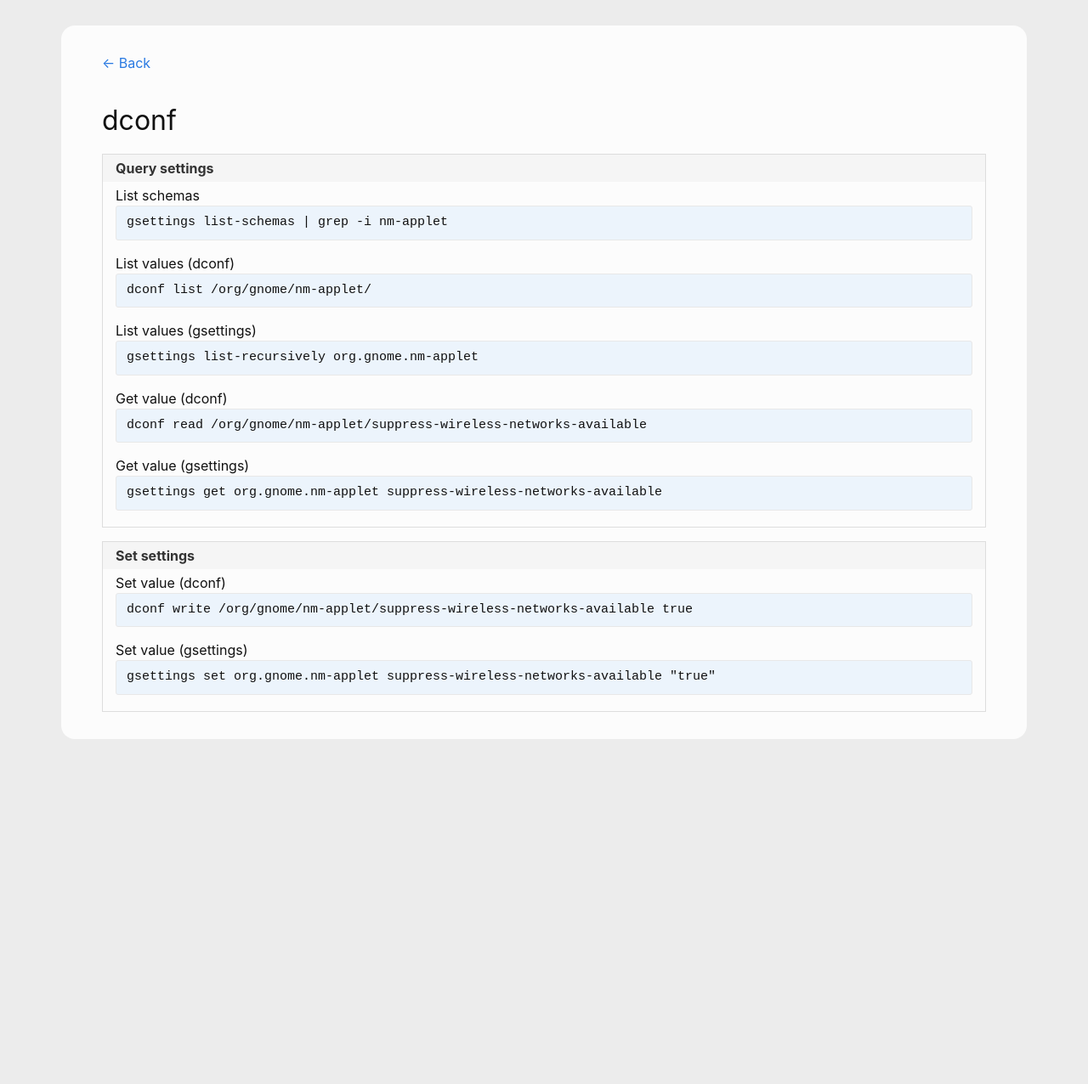
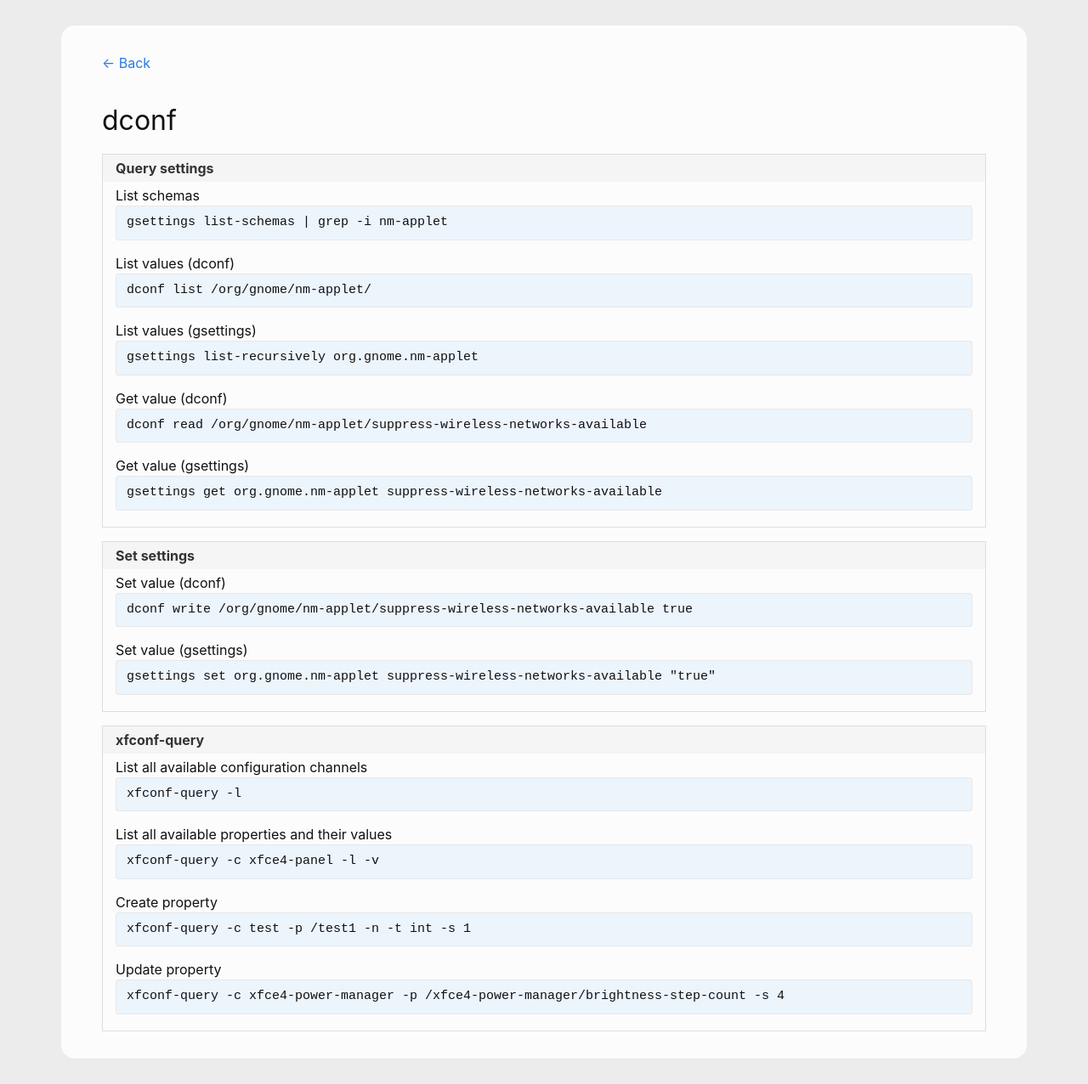
Before and after one commit to andreas-mausch/cheatsheets, a Jekyll site: the page built from _cheatsheets/dconf.md, in a window 1280 px wide. Shown: the whole page at 85% size. Built offline with Jekyll 4.4.1, drawn with Linux system fonts in a browser that asks for light colours; before the commit the page ends 900 px from its top, so only the background shows below that.

Commit message:
xfconf-query

```diff
--- a/_cheatsheets/dconf.md
+++ b/_cheatsheets/dconf.md
@@ -1,6 +1,6 @@
 ---
 layout: cheatsheet
-tags: gsettings gthumb mousepad
+tags: gsettings gthumb mousepad xfconf-query
 section:
   - name: Query settings
     commands:
@@ -13,4 +13,10 @@ section:
     commands:
       Set value (dconf): dconf write /org/gnome/nm-applet/suppress-wireless-networks-available true
       Set value (gsettings): gsettings set org.gnome.nm-applet suppress-wireless-networks-available "true"
+  - name: xfconf-query
+    commands:
+      List all available configuration channels: xfconf-query -l
+      List all available properties and their values: xfconf-query -c xfce4-panel -l -v
+      Create property: xfconf-query -c test -p /test1 -n -t int -s 1
+      Update property: xfconf-query -c xfce4-power-manager -p /xfce4-power-manager/brightness-step-count -s 4
 ---
```
